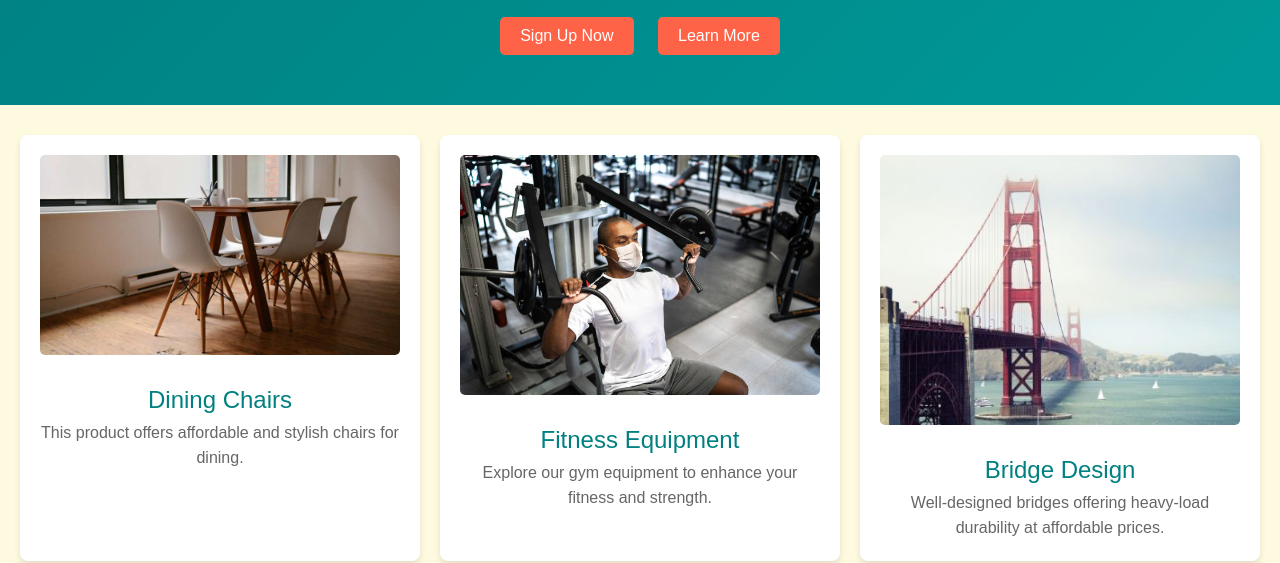
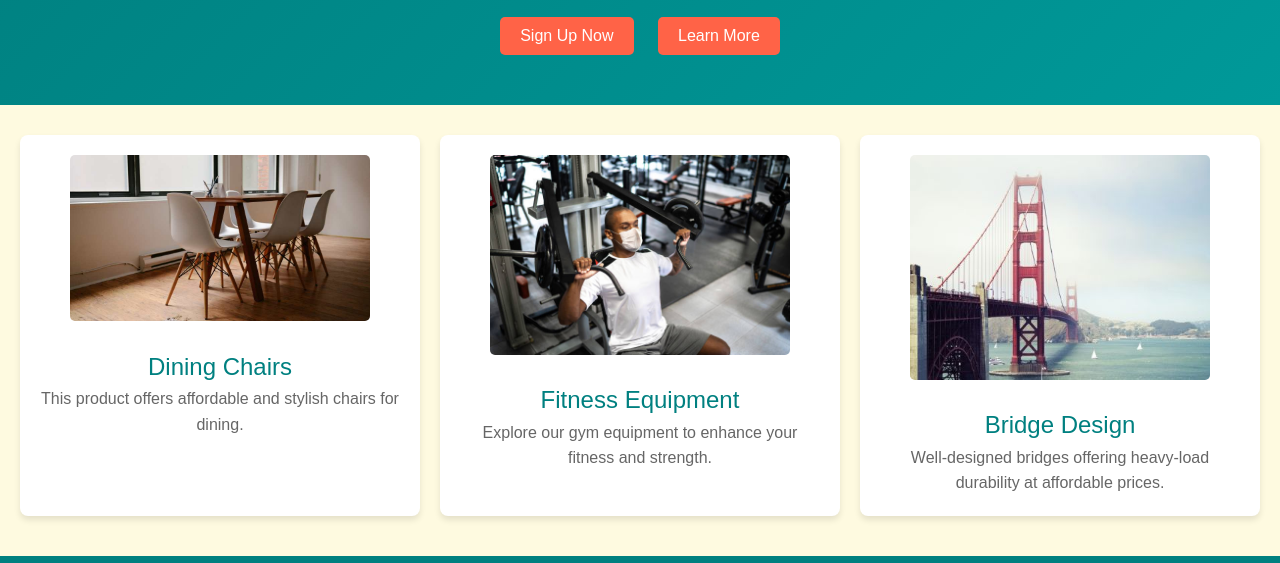
Before and after one commit to Iorverrex/Mysec3mttpro, a plain HTML site: page index.html in a window 1280 px wide. Shown: the part 238-801 px from the top of the page. Drawn offline with Linux system fonts and the light colour scheme.

Commit message:
my first commit

```diff
--- a/index.html
+++ b/index.html
@@ -35,18 +35,18 @@
   <!-- Features Section -->
   <section id="features">
     <div class="feature">
-        <img src="image/diningroom.jpg" alt="Modern dining room">
+        <img src="image/diningroom.jpg" alt="Modern dining room" width="300" height="200">
       <h3>Dining Chairs</h3> <!-- Changed from h2 to h3 for semantic accuracy -->
       <p>This product offers affordable and stylish chairs for dining.</p>
     </div>
     <div class="feature">
         <img src="image/gettyimages-1267511601-612x612.jpg" alt="Man exercising on
-        fitness equipment in the gym while wearing a face mask.">
+        fitness equipment in the gym while wearing a face mask." width="300" height="200">
       <h3>Fitness Equipment</h3> <!-- Changed from h2 to h3 for semantic accuracy -->
       <p>Explore our gym equipment to enhance your fitness and strength.</p>
     </div>
     <div class="feature">
-        <img src="image/sanfran.jpg" alt="Architectural design of a modern bridge">
+        <img src="image/sanfran.jpg" alt="Architectural design of a modern bridge" width="300" height="200">
       <h3>Bridge Design</h3> <!-- Changed from h2 to h3 for semantic accuracy -->
       <p>Well-designed bridges offering heavy-load durability at affordable prices.</p>
     </div>
```
